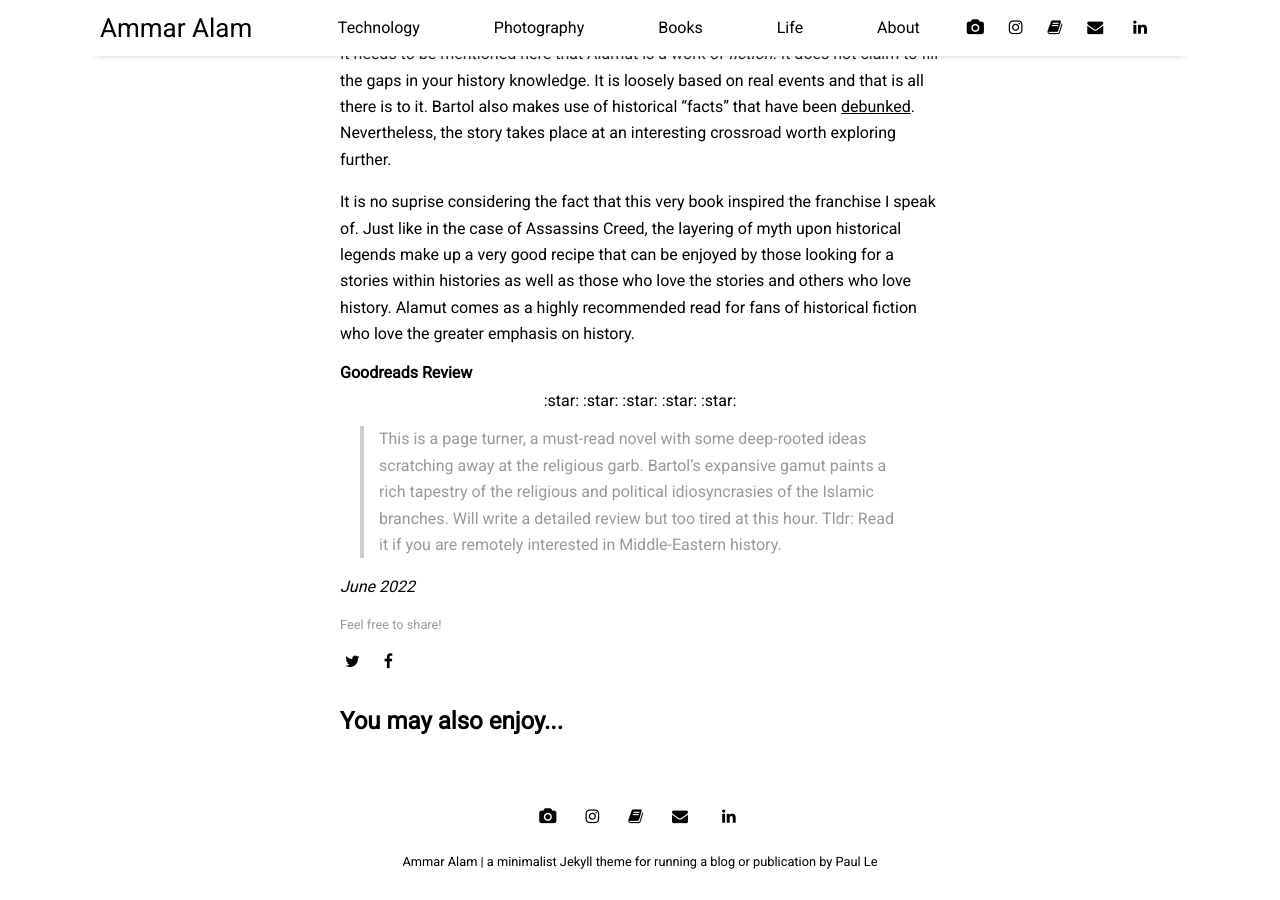
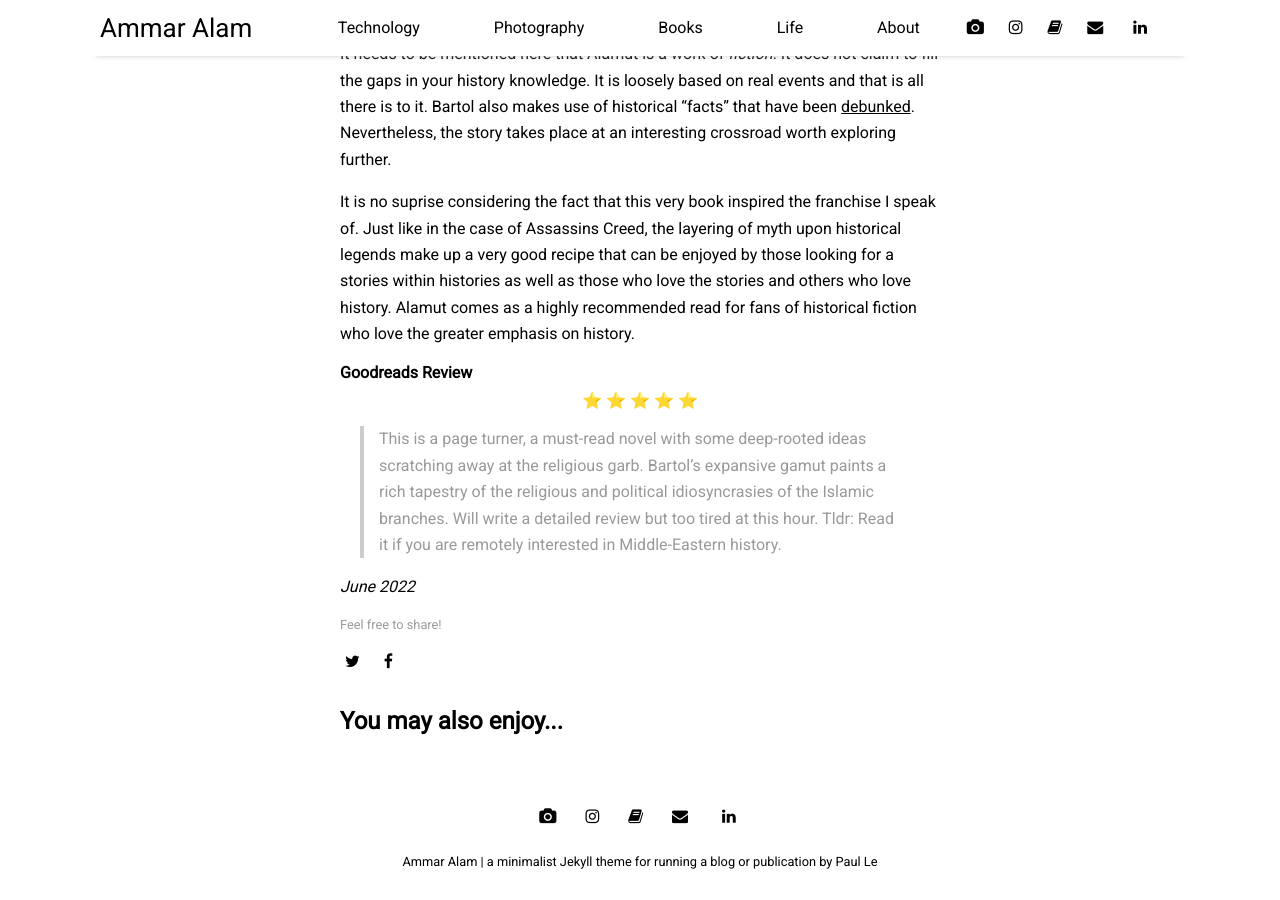
Before and after one commit to AALAM98mod100/AALAM98mod100.github.io, a Jekyll site: the page built from _posts/2022-08-01-alamut.md, in a window 1280 px wide and 900 px high, scrolled down 1755 px. Built offline with Jekyll 4.4.1, drawn with Linux system fonts in a browser that asks for light colours; nearby versions of some CDN libraries; some of the changed lines change nothing that is shown.

Commit message:
Corrected stars

```diff
--- a/_posts/2022-08-01-alamut.md
+++ b/_posts/2022-08-01-alamut.md
@@ -21,7 +21,7 @@ It is no suprise considering the fact that this very book inspired the franchise
 
 #### Goodreads Review
 <div align="center">
-  :star: :star: :star: :star: :star:
+  ⭐ ⭐ ⭐ ⭐ ⭐
 </div>
 
 >This is a page turner, a must-read novel with some deep-rooted ideas scratching away at the religious garb. Bartol's expansive gamut paints a rich tapestry of the religious and political idiosyncrasies of the Islamic branches. Will write a detailed review but too tired at this hour. Tldr: Read it if you are remotely interested in Middle-Eastern history.
```
